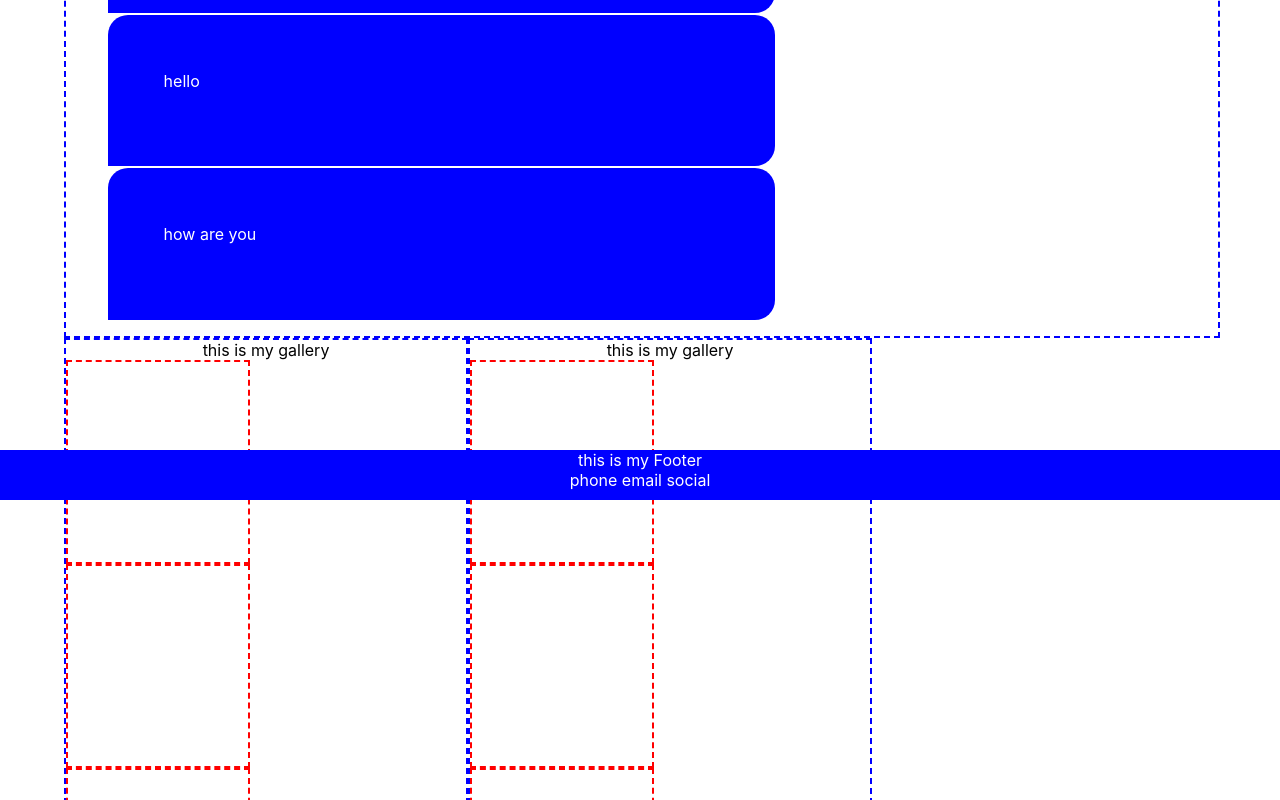
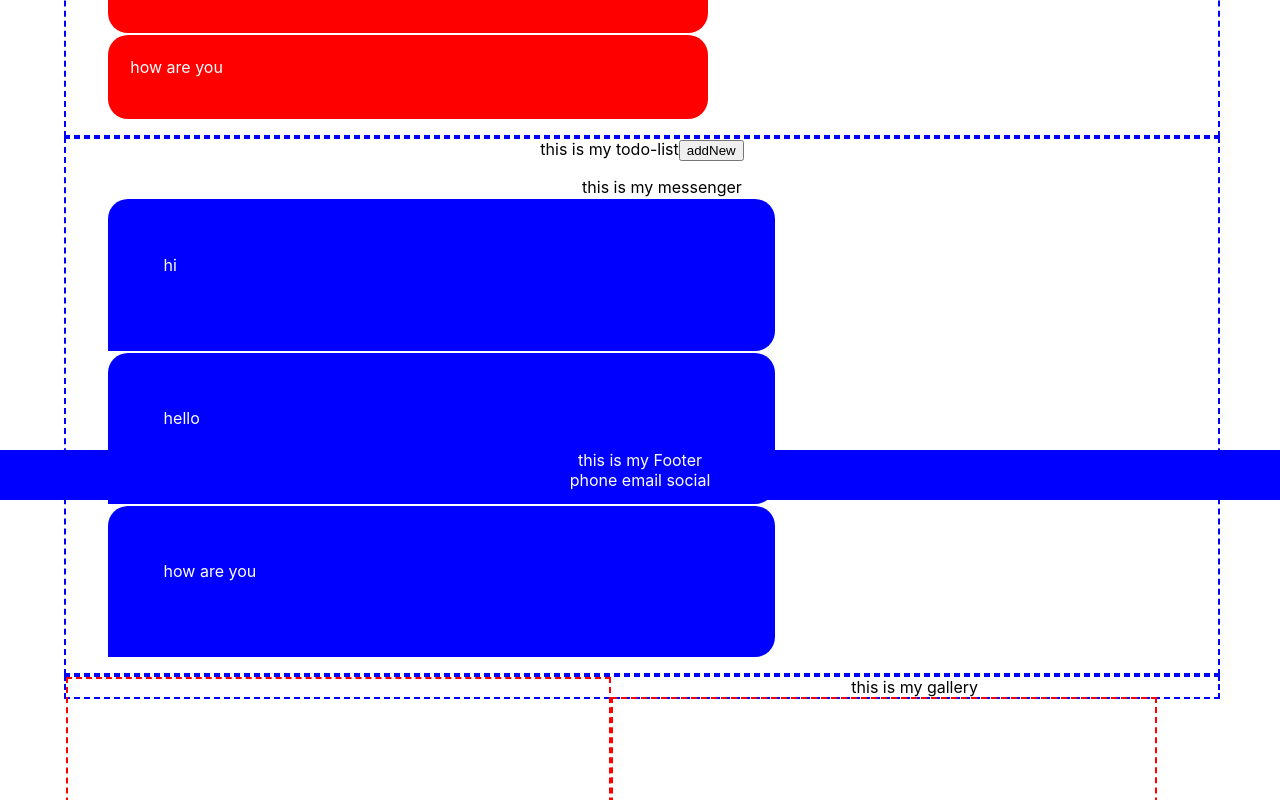
Before and after one commit to stevedoty/my-playground, a React (Create React App) app: page / in a window 1280 px wide. Shown: the part 300-1100 px from the top of the page. Built offline with nearby package versions, Linux system fonts and the light colour scheme.

Commit message:
messenger layout

```diff
--- a/src/App.css
+++ b/src/App.css
@@ -17,6 +17,8 @@
 }
 
 
+
+
 .App-Body {
   width: 100%;
   height: 100%;
@@ -33,21 +35,41 @@
   height: 40px;
   width: 50%;
   text-align: left;
+  background-color: red;
+  border-radius: 20px;
+  margin: 2px;
+  padding: 2%;
+}
+
+.App-Body_Messenger {
+  width: 90%;
+  border: 2px blue dashed;
+}
+.App-Body_Messenger-Item {
+  color: white;
+  height: 40px;
+  width: 50%;
+  text-align: left;
   background-color: blue;
   border-radius: 20px 20px 20px 0;
   margin: 2px;
   padding: 5%;
 }
+
 .App-Body_Gallery {
-  float: left;
-  width: 400px;
+  display: block;
+  width: 90%;
   border: 2px blue dashed;
 }
 .App-Body_Gallery-Item {
+  float: left;
+  padding: 1%;
   width: 45%;
   height: 200px;
   border: 2px red dashed;
 }
+
+
 
 
 .App-Footer {
--- a/src/Components/Body.js
+++ b/src/Components/Body.js
@@ -32,15 +32,17 @@ class Body extends React.Component {
           {this.state.todos.map( element => <div  className="App-Body_Todos-Item">{element}</div> )}
         </ul>
       </div>
-      <div className="App-Body_Gallery">
-        this is my gallery
-        <div className="App-Body_Gallery-Item">
-        </div>
-        <div className="App-Body_Gallery-Item">
-        </div>
-        <div className="App-Body_Gallery-Item">
-        </div>
+
+      <div className="App-Body_Messenger">
+        this is my todo-list
+        <button className="App-Body_Messenger-Button"
+          onClick={this.handleTodoButtonClick}>addNew</button>
+        <ul>
+          this is my messenger
+          {this.state.todos.map( element => <div  className="App-Body_Messenger-Item">{element}</div> )}
+        </ul>
       </div>
+
       <div className="App-Body_Gallery">
         this is my gallery
         <div className="App-Body_Gallery-Item">
```
